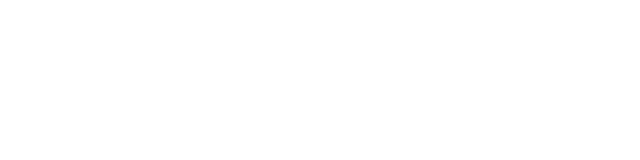
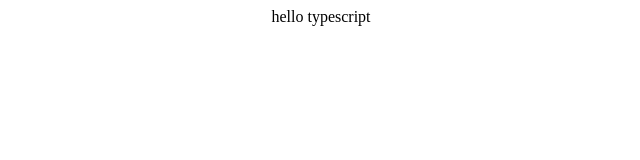
Before and after one commit to codestates-seb/seb45_main_001, a React (Create React App) app in the folder client/: page / in a window 1280 px wide. Shown: the top 160 px of the page, without its empty margins (319-959 px from the left). Built offline with nearby package versions, Linux system fonts and the light colour scheme.

Commit message:
@type추가

```diff
--- a/client/package.json
+++ b/client/package.json
@@ -19,6 +19,9 @@
     "@types/node": "^16.18.46",
     "@types/react": "^18.2.21",
     "@types/react-dom": "^18.2.7",
+    "@types/react-redux": "^7.1.26",
+    "@types/react-router-dom": "^5.3.3",
+    "@types/styled-components": "^5.1.26",
     "axios": "^1.4.0",
     "base-64": "^1.0.0",
     "buffer": "^6.0.3",
--- a/client/src/App.tsx
+++ b/client/src/App.tsx
@@ -1,8 +1,7 @@
-
 import './App.css';
 
 function App() {
-  return <div className="App"></div>;
+  return <div className="App"> hello typescript </div>;
 }
 
 export default App;
```
Also changed, not shown: 1 other file (tests, documents, lock files or other folders).
